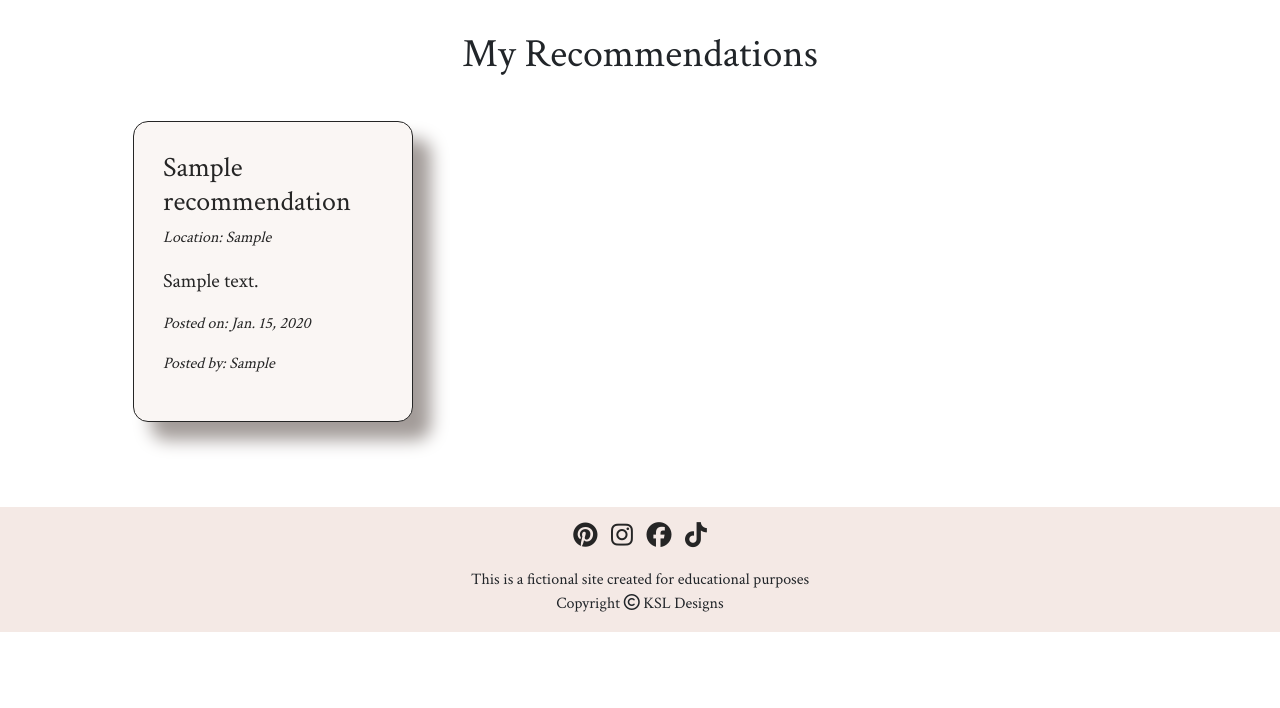
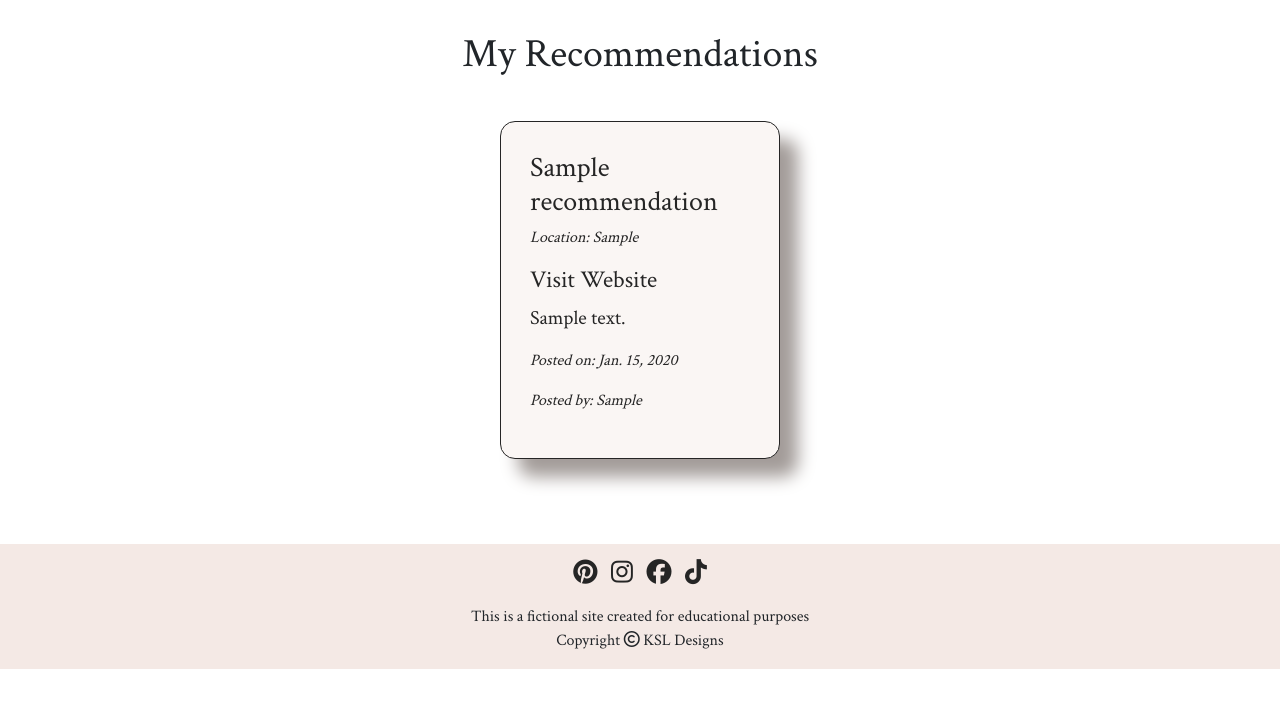
Before and after one commit to llewellynksj/little-white-dress, a Django app: page /community/1/my_recommendations/ in a window 1280 px wide. Shown: the part 50-758 px from the top of the page. Run offline with Django 3.2, Linux system fonts and the light colour scheme; a user stored in the database is signed in; tables that the repository leaves empty hold one stand-in row (values such as "Sample post"); some libraries are stand-ins or nearby versions.

Commit message:
Amend fields in recommendation model

```diff
--- a/recommendations/forms.py
+++ b/recommendations/forms.py
@@ -6,12 +6,12 @@ from .models import Recommendation
 class AddNewRecommendationForm(forms.ModelForm):
     class Meta:
         model = Recommendation
-        fields = ('type_of_recommendation', 'title', 'location', 'link', 'summary', 'posted_by',)
+        fields = ('type_of_recommendation', 'title', 'location', 'web_link', 'summary', 'posted_by',)
         widgets = {
             'type_of_recommendation': forms.Select(attrs={'class': 'form-control', 'type': 'select'}),
             'title': forms.TextInput(attrs={'class': 'form-control'}),
             'location': forms.TextInput(attrs={'class': 'form-control'}),
-            'link': forms.URLInput(attrs={'class': 'form-control', 'type': 'url'}),
+            'web_link': forms.TextInput(attrs={'class': 'form-control'}),
             'summary': forms.TextInput(attrs={'class': 'form-control'}),
             # 'date_posted': forms.DateInput(attrs={'class': 'form-control', 'type': 'date'}),
             'posted_by': forms.TextInput(attrs={'class': 'form-control'}),
--- a/recommendations/models.py
+++ b/recommendations/models.py
@@ -19,10 +19,10 @@ class Recommendation(models.Model):
     type_of_recommendation = models.CharField(max_length=100, choices=TYPES)
     title = models.CharField(max_length=60)
     location = models.CharField(max_length=50, help_text='Please state the city or town')
-    link = models.URLField()
+    web_link = models.TextField(max_length=2000, default='www.google.com')
     summary = models.TextField(max_length=500, help_text="Tell us a bit about why you're recommending this service")
     date_posted = models.DateField(auto_now=True)
-    posted_by = models.CharField(max_length=50, help_text='Enter your name, a username, or anonymous', default='{{ user.first_name }}')
+    posted_by = models.CharField(max_length=50, help_text='Enter your name, a username, or anonymous')
 
     def __str__(self):
         return self.title
--- a/recommendations/templates/my_recommendations.html
+++ b/recommendations/templates/my_recommendations.html
@@ -6,22 +6,20 @@
     <div class="container-fluid">
         <h1 class="section-title">My Recommendations</h1>
         <div class="col-12 community-section">
-            <div class="row category row-cols-2 row-cols-sm-3 row-cols-md-4">
+            <div class="row category row-cols-2 row-cols-sm-3 row-cols-md-4 justify-content-center">
                 {% if not user_recommendations %}
                 <p class="lead">You have not yet made any recommendations</p>
                 {% else %}
                 {% for item in user_recommendations %}
                 <div class="card-body recommendation-cards">
-                            <a href="#" class="link-no-decor">
                     <div class="p-4">
                         <h3 class="link-no-decor">{{ item.title }}</h3>
                         <p class="link-no-decor"><em>Location: {{ item.location }}</em></p>
-                                    <!-- <p class="link-no-decor"><a href=""></a>{{ item.link }}</p> -->
+                        <h4 class="link-no-decor link-hover"><a href=""></a><i class="fa-light fa-globe-pointer"></i> Visit Website</h4>
                         <p class="link-no-decor lead">{{ item.summary }}</p>
                         <p class="link-no-decor"><em>Posted on: {{ item.date_posted }}</em></p>
                         <p class="link-no-decor"><em>Posted by: {{ item.posted_by }}</em></p>
                     </div>
-                            </a>
                 </div>
                 {% endfor %}
                 {% endif %}
```
Also changed, not shown: recommendations/migrations/0002_auto_20230823_1427.py (added), recommendations/migrations/0003_alter_recommendation_posted_by.py (added). Lines whose indentation alone changed are shown as unchanged.
